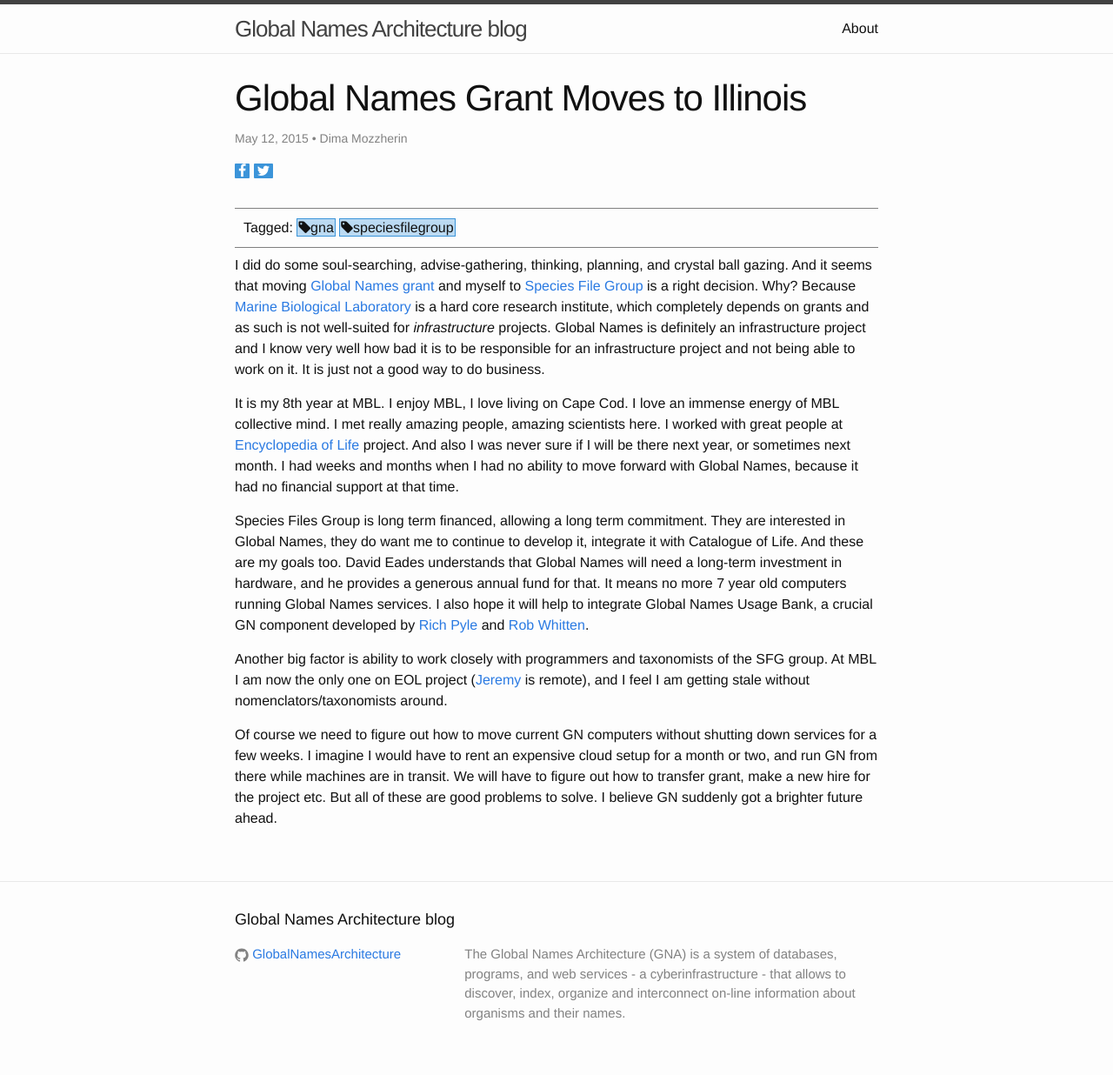
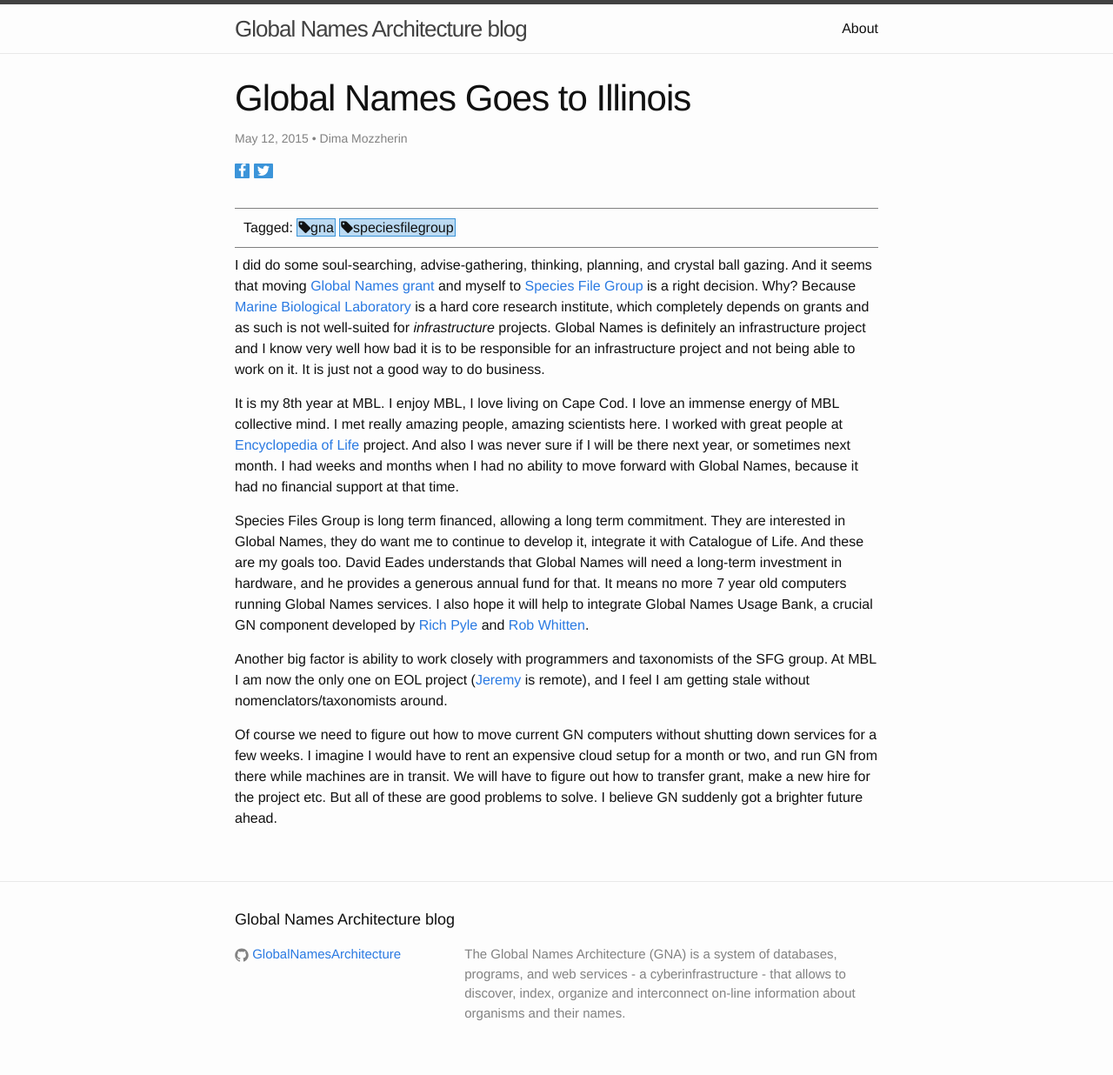
Before and after one commit to GlobalNamesArchitecture/GlobalNamesArchitecture.github.io, a Jekyll site: the page built from _posts/2015-05-12-gn-moves-to-illinois.md, in a window 1280 px wide. Shown: the whole page at 87% size. Built offline with Jekyll 4.4.1, drawn with Linux system fonts in a browser that asks for light colours; nearby versions of some CDN libraries.

Commit message:
title change

```diff
--- a/_posts/2015-05-12-gn-moves-to-illinois.md
+++ b/_posts/2015-05-12-gn-moves-to-illinois.md
@@ -1,6 +1,6 @@
 ---
 layout: post
-title: Global Names Grant Moves to Illinois
+title: Global Names Goes to Illinois
 date: 2015-05-12 16:14:13
 author: Dima Mozzherin
 categories: gna speciesfilegroup
```
